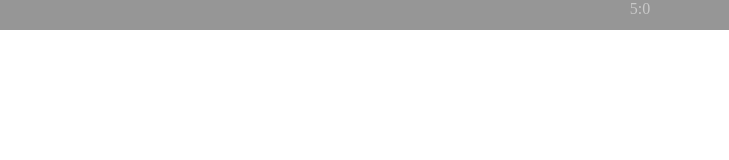
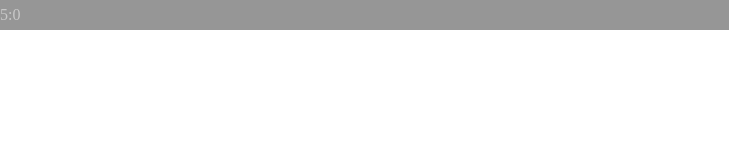
Before and after one commit to DarkHeart527/aptools, a plain HTML site: page start.html in a window 1280 px wide. Shown: the full height of the page, 0-729 px from the left. Drawn offline with Linux system fonts and the light colour scheme.

Commit message:
Update main.css

```diff
--- a/styling/main.css
+++ b/styling/main.css
@@ -8,10 +8,12 @@ body {
   width: 100%;
   height: 30px;
   color: rgba(200, 200, 200, 1);
+  display: grid;
+  grid-template-rows: 1fr 1fr 1fr;
+  grid-template-columns: 1fr;
+  grid-area: "" "time" "";
 }
 
 .time {
-  display: grid;
-  align-self: center;
-  justify-self: center;
+  grid: "time";
 }
```
